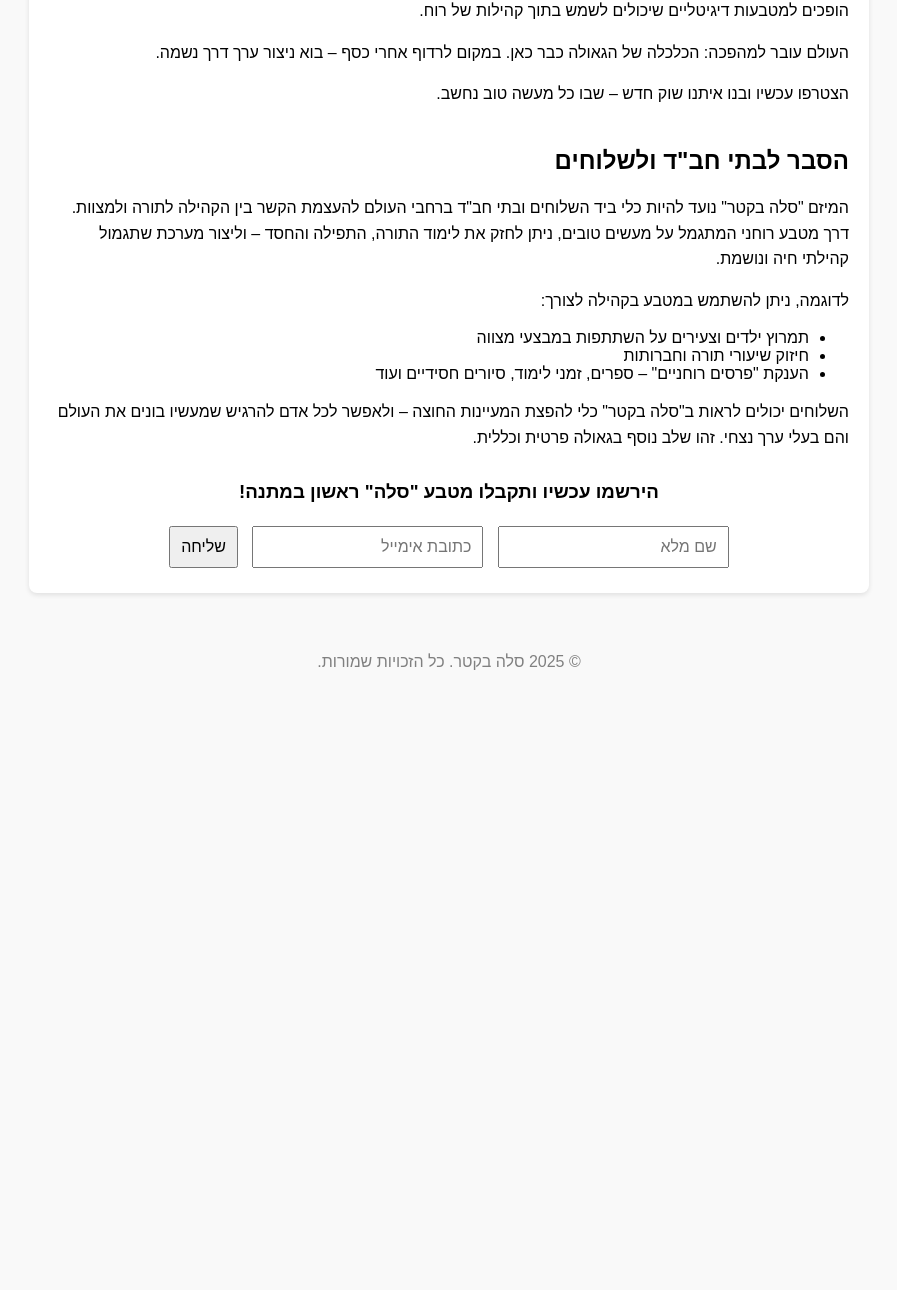
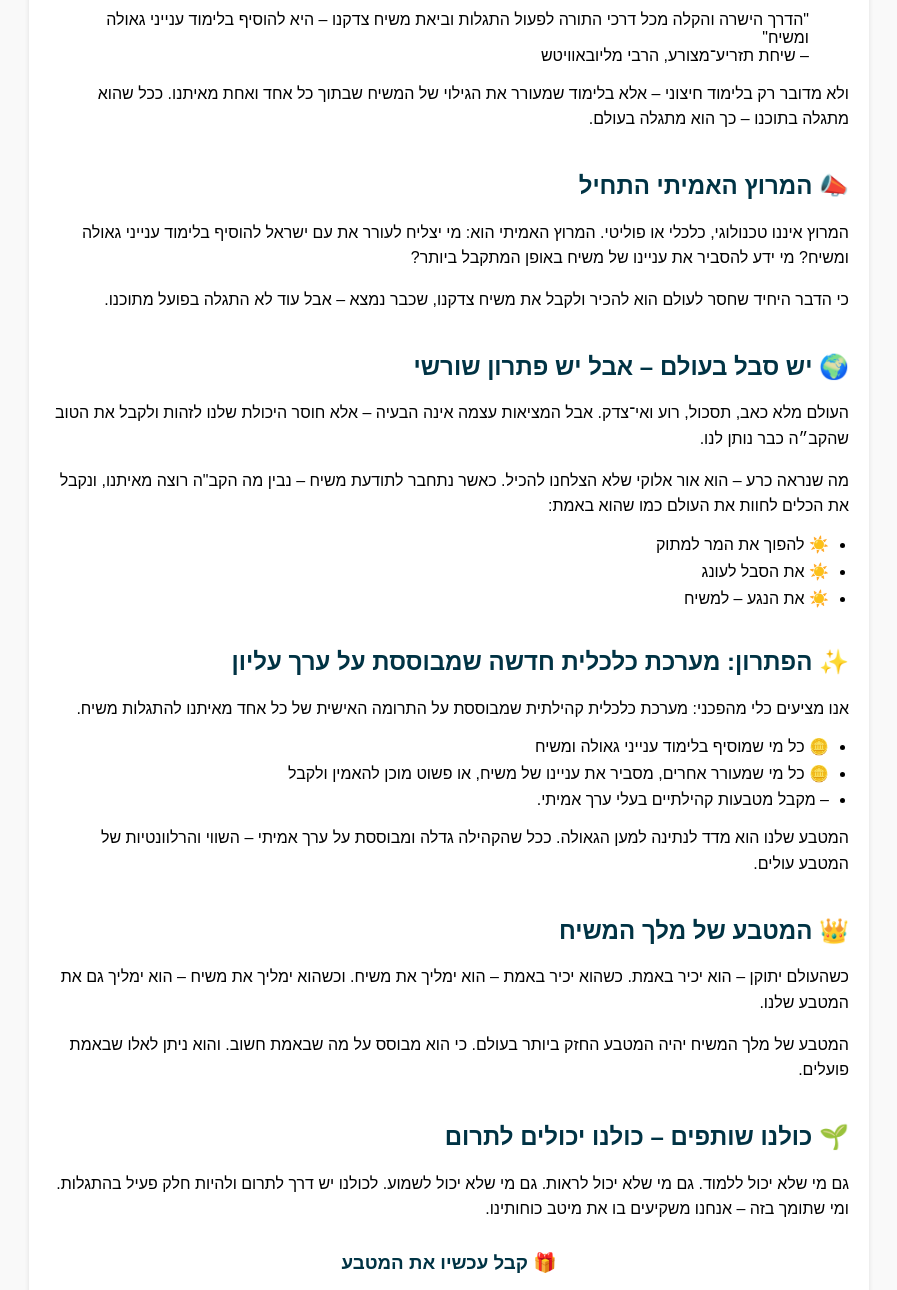
Before and after one commit to akeribpr/sela, a plain HTML site: page index.html in a window 1280 px wide. Shown: the part 335-1625 px from the top of the page, without its empty margins (191-1088 px from the left). Before the commit the page ends 1026 px from the top, so only its background shows below. Drawn offline with Linux system fonts and the light colour scheme.

Commit message:
Update index.html

```diff
--- a/index.html
+++ b/index.html
@@ -26,11 +26,17 @@
       border-radius: 8px;
       box-shadow: 0 2px 5px rgba(0,0,0,0.1);
     }
-    h1 {
+    h1, h2, h3 {
       color: #003344;
     }
     p {
       line-height: 1.6;
+    }
+    ul {
+      padding-right: 20px;
+    }
+    li {
+      margin-bottom: 8px;
     }
     .cta {
       text-align: center;
@@ -57,38 +63,75 @@
     <h2>המטבע הרוחני הראשון לגאולה</h2>
   </header>
   <main>
-    <h1>כל מעשה טוב – שווה ערך</h1>
+    <h1>💫 הדרך הישרה והקלה ביותר לפעול את ביאת והתגלות משיח צדקנו</h1>
+    <blockquote>
+      "הדרך הישרה והקלה מכל דרכי התורה לפעול התגלות וביאת משיח צדקנו – היא להוסיף בלימוד ענייני גאולה ומשיח"
+      <br>– שיחת תזריע־מצורע, הרבי מליובאוויטש
+    </blockquote>
     <p>
-      "סלה בקטר" הוא המטבע הראשון בעולם שמתגמל אותך על מעשים של קדושה:
-      לימוד תורה, תפילה, צדקה, חסד – כל אלו הופכים למטבעות דיגיטליים שיכולים לשמש בתוך קהילות של רוח.
-    </p>
-    <p>
-      העולם עובר למהפכה: הכלכלה של הגאולה כבר כאן. במקום לרדוף אחרי כסף – בוא ניצור ערך דרך נשמה.
-    </p>
-    <p>
-      הצטרפו עכשיו ובנו איתנו שוק חדש – שבו כל מעשה טוב נחשב.
+      ולא מדובר רק בלימוד חיצוני – אלא בלימוד שמעורר את הגילוי של המשיח שבתוך כל אחד ואחת מאיתנו. ככל שהוא מתגלה בתוכנו – כך הוא מתגלה בעולם.
     </p>
 
     <div class="section">
-      <h2>הסבר לבתי חב"ד ולשלוחים</h2>
+      <h2>📣 המרוץ האמיתי התחיל</h2>
       <p>
-        המיזם "סלה בקטר" נועד להיות כלי ביד השלוחים ובתי חב"ד ברחבי העולם להעצמת הקשר בין הקהילה לתורה ולמצוות. דרך מטבע רוחני המתגמל על מעשים טובים, ניתן לחזק את לימוד התורה, התפילה והחסד – וליצור מערכת שתגמול קהילתי חיה ונושמת.
+        המרוץ איננו טכנולוגי, כלכלי או פוליטי. המרוץ האמיתי הוא: מי יצליח לעורר את עם ישראל להוסיף בלימוד ענייני גאולה ומשיח? מי ידע להסביר את עניינו של משיח באופן המתקבל ביותר?
       </p>
       <p>
-        לדוגמה, ניתן להשתמש במטבע בקהילה לצורך:
-        <ul>
-          <li>תמרוץ ילדים וצעירים על השתתפות במבצעי מצווה</li>
-          <li>חיזוק שיעורי תורה וחברותות</li>
-          <li>הענקת "פרסים רוחניים" – ספרים, זמני לימוד, סיורים חסידיים ועוד</li>
-        </ul>
+        כי הדבר היחיד שחסר לעולם הוא להכיר ולקבל את משיח צדקנו, שכבר נמצא – אבל עוד לא התגלה בפועל מתוכנו.
+      </p>
+    </div>
+
+    <div class="section">
+      <h2>🌍 יש סבל בעולם – אבל יש פתרון שורשי</h2>
+      <p>
+        העולם מלא כאב, תסכול, רוע ואי־צדק. אבל המציאות עצמה אינה הבעיה – אלא חוסר היכולת שלנו לזהות ולקבל את הטוב שהקב״ה כבר נותן לנו.
       </p>
       <p>
-        השלוחים יכולים לראות ב"סלה בקטר" כלי להפצת המעיינות החוצה – ולאפשר לכל אדם להרגיש שמעשיו בונים את העולם והם בעלי ערך נצחי. זהו שלב נוסף בגאולה פרטית וכללית.
+        מה שנראה כרע – הוא אור אלוקי שלא הצלחנו להכיל. כאשר נתחבר לתודעת משיח – נבין מה הקב"ה רוצה מאיתנו, ונקבל את הכלים לחוות את העולם כמו שהוא באמת:
+      </p>
+      <ul>
+        <li>☀️ להפוך את המר למתוק</li>
+        <li>☀️ את הסבל לעונג</li>
+        <li>☀️ את הנגע – למשיח</li>
+      </ul>
+    </div>
+
+    <div class="section">
+      <h2>✨ הפתרון: מערכת כלכלית חדשה שמבוססת על ערך עליון</h2>
+      <p>
+        אנו מציעים כלי מהפכני: מערכת כלכלית קהילתית שמבוססת על התרומה האישית של כל אחד מאיתנו להתגלות משיח.
+      </p>
+      <ul>
+        <li>🪙 כל מי שמוסיף בלימוד ענייני גאולה ומשיח</li>
+        <li>🪙 כל מי שמעורר אחרים, מסביר את עניינו של משיח, או פשוט מוכן להאמין ולקבל</li>
+        <li>– מקבל מטבעות קהילתיים בעלי ערך אמיתי.</li>
+      </ul>
+      <p>
+        המטבע שלנו הוא מדד לנתינה למען הגאולה. ככל שהקהילה גדלה ומבוססת על ערך אמיתי – השווי והרלוונטיות של המטבע עולים.
+      </p>
+    </div>
+
+    <div class="section">
+      <h2>👑 המטבע של מלך המשיח</h2>
+      <p>
+        כשהעולם יתוקן – הוא יכיר באמת. כשהוא יכיר באמת – הוא ימליך את משיח. וכשהוא ימליך את משיח – הוא ימליך גם את המטבע שלנו.
+      </p>
+      <p>
+        המטבע של מלך המשיח יהיה המטבע החזק ביותר בעולם. כי הוא מבוסס על מה שבאמת חשוב. והוא ניתן לאלו שבאמת פועלים.
+      </p>
+    </div>
+
+    <div class="section">
+      <h2>🌱 כולנו שותפים – כולנו יכולים לתרום</h2>
+      <p>
+        גם מי שלא יכול ללמוד. גם מי שלא יכול לראות. גם מי שלא יכול לשמוע. לכולנו יש דרך לתרום ולהיות חלק פעיל בהתגלות. ומי שתומך בזה – אנחנו משקיעים בו את מיטב כוחותינו.
       </p>
     </div>
 
     <div class="cta">
-      <h3>הירשמו עכשיו ותקבלו מטבע "סלה" ראשון במתנה!</h3>
+      <h3>🎁 קבל עכשיו את המטבע</h3>
+      <p>אם הגעת לדף הזה – זה סימן שאתה חלק. הצטרף עכשיו, וקבל מהראשונים את המטבע של מלך המשיח.</p>
       <input type="text" placeholder="שם מלא">
       <input type="email" placeholder="כתובת אימייל">
       <button>שליחה</button>
```
